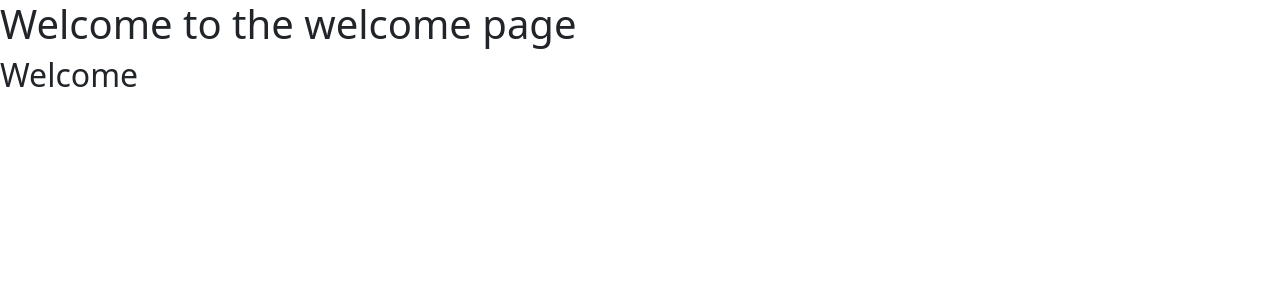
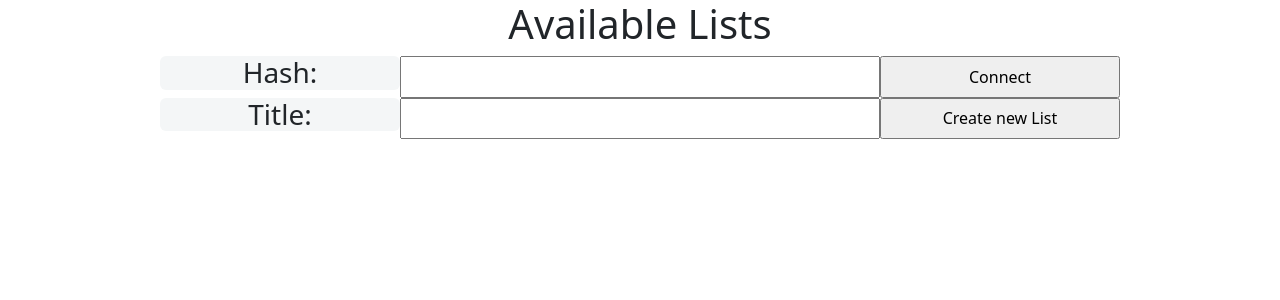
Before and after one commit to LCS-FS/sdle-proj1, a Django app: template sdle/templates/index.html in a window 1280 px wide. Shown: the top 300 px of the page. Run offline with Django 4.2, Linux system fonts and the light colour scheme; the template is opened without the code that fills it, so the values that code supplies are empty.

Commit message:
main page ui

```diff
--- a/sdle/sdle/urls.py
+++ b/sdle/sdle/urls.py
@@ -22,6 +22,6 @@ from sdle_app import views
 urlpatterns = [
     path('admin/', admin.site.urls),
     path("", views.index, name="index"),
-    path("login/", views.login_view, name="login"),
-    path("authenticate", views.authenticate_view, name="authenticate")
+    # path("login/", views.login_view, name="login"),
+    # path("authenticate", views.authenticate_view, name="authenticate")
 ]
--- a/sdle/static/scripts.js
+++ b/sdle/static/scripts.js
@@ -0,0 +1,5 @@
+function copyHash(hash){
+    navigator.clipboard.writeText(hash);
+    const button = document.querySelector("#shareHash"+hash)
+    button.innerHTML = 'Copied'
+}
--- a/sdle/templates/common/base.html
+++ b/sdle/templates/common/base.html
@@ -18,7 +18,7 @@ page content is filled inside the page block
         <link rel="stylesheet" href="{% static './style.css' %}"/>
         <script src="https://ajax.googleapis.com/ajax/libs/jquery/3.5.1/jquery.min.js"></script>
         <script src="https://code.jquery.com/jquery-3.6.0.min.js"></script>
-
+        <script src="{% static './scripts.js' %}"></script>
         {% csrf_token %}
     </head>
     <body>
--- a/sdle/templates/index.html
+++ b/sdle/templates/index.html
@@ -2,7 +2,34 @@
 
 {% block page %}
 
-<h1>Welcome to the welcome page</h1>
-<h2>Welcome</h2>
+<div class="text-center">
+    <h1>Available Lists</h1>
+    <div class="d-flex align-items-center justify-content-center">
+        <div class="w-75">
+            <form id="connectListForm" method="POST" action="" class="d-flex justify-content-between">
+                <h3 class="w-25 border-0 mb-2 rounded" style="background-color: #f4f6f7;">Hash:</h3>
+                <input type="text" name="hash" required class="w-50"></input>
+                <input type="submit" value="Connect" class="w-25"></input>
+            </form>
+            <form id="newListForm" method="POST" action="" class="d-flex justify-content-between">
+                <h3 class="w-25 border-0 mb-2 rounded" style="background-color: #f4f6f7;">Title:</h3>
+                <input type="text" name="title" required class="w-50"></input>
+                <input type="submit" value="Create new List" class="w-25"></input>
+            </form>
+        </div>
+    </div>
+    <div id="lists" class="d-flex flex-column mt-5 align-items-center justify-content-center">
+        <div class="w-75">
+            <ul class="list-group mb-0">
+                {% for list in lists%}
+                    <li class="list-group-item d-flex align-items-center border-0 mb-2 rounded"
+                    style="background-color: #f4f6f7;">
+                        {% include './starter/listItem.html' %}
+                    </li>
+                {% endfor %}
+                </ul>
+        </div>
+    </div>
+</div>
 
 {% endblock page %}
--- /dev/null
+++ b/sdle/templates/starter/listItem.html
@@ -0,0 +1,5 @@
+<div id="{{ list.hash }}" class="d-flex justify-content-between w-100">
+    <a href="list/{{list.hash}}">{{list.title}}</a>
+
+    <button id="shareHash{{list.hash}}" onclick="copyHash({{list.hash}})">Share</button>
+</div>
```
Also changed, not shown: sdle/sdle_app/views.py (+21 -18 lines), sdle/templates/login.html (deleted, +0 -28 lines).
